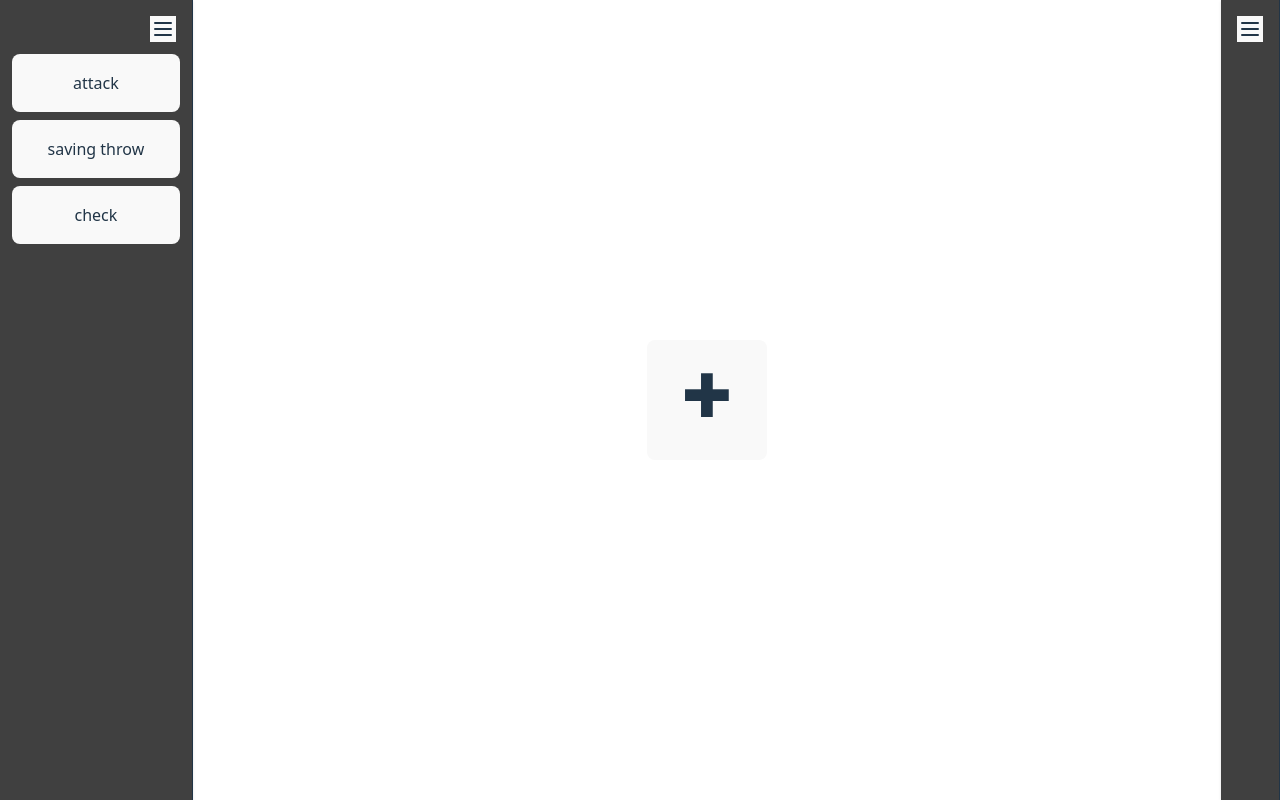
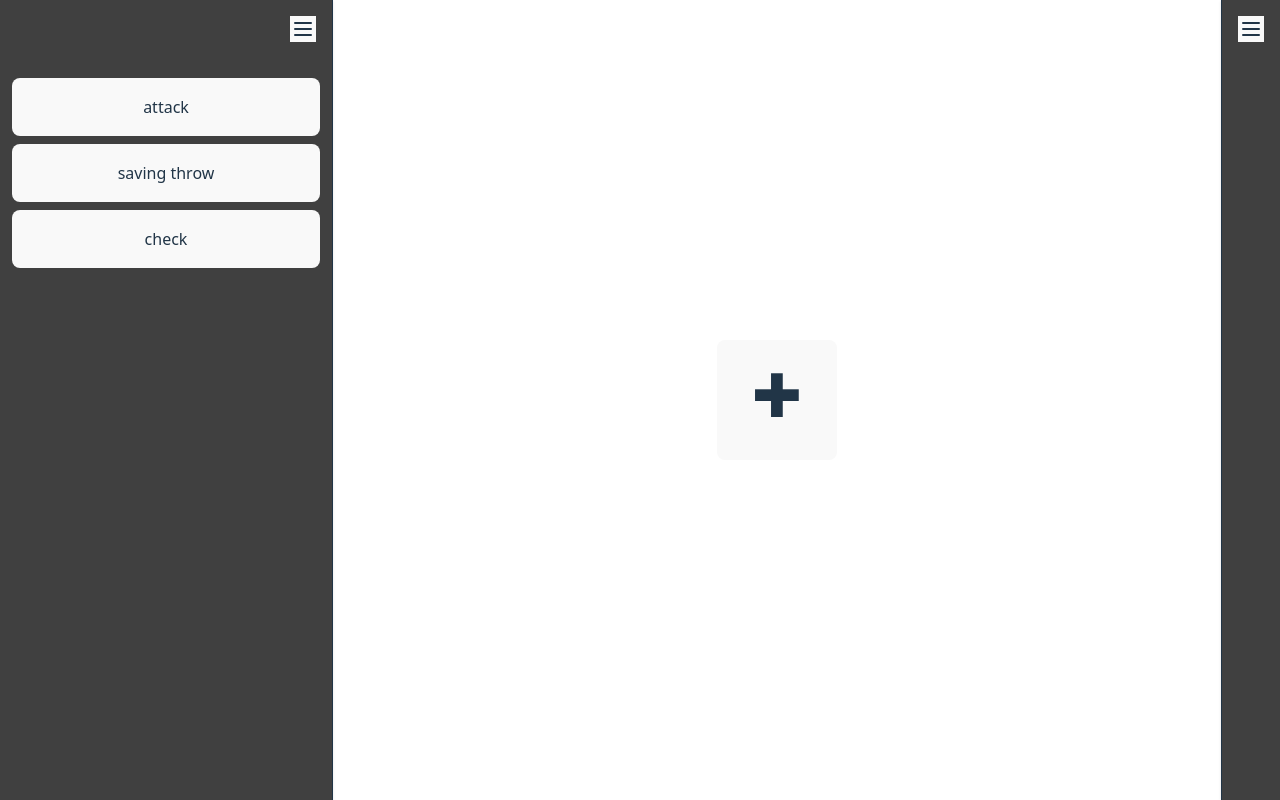
Before and after one commit to Pippocimut/Dice-rolling-react-project, a React (Vite) app: page / in a window 1280 px wide. Both pictures are taken after a click on the button 29 px from the left and 29 px from the top of the page. Built offline with nearby package versions, Linux system fonts and the light colour scheme.

Commit message:
PRetty history implemented

```diff
--- a/src/pages/main/components/TagsSideBar/Sidebar.tsx
+++ b/src/pages/main/components/TagsSideBar/Sidebar.tsx
@@ -1,4 +1,4 @@
-import {useState} from "react"
+import {useEffect, useRef, useState} from "react"
 
 type Props = {
     direction: "left" | "right";
@@ -8,9 +8,19 @@ type Props = {
 export default function Sidebar({children, direction = "left"}: Props) {
     const [expanded, setExpanded] = useState(false)
 
+    const listRef = useRef<HTMLUListElement>(null);
+
+    // This effect will run when the component mounts and when children change
+    useEffect(() => {
+        if (listRef.current) {
+            listRef.current.scrollTop = listRef.current.scrollHeight;
+        }
+    }, [children, expanded]);
+
+
     return (
-        <aside className={"min-h-screen h-fit" + ` transition-all ${expanded ? "w-60" : "w-15"}`}>
-            <nav className="min-h-screen h-full flex flex-col bg-neutral-700 border-r shadow-sm">
+        <aside className={"min-h-screen max-h-screen h-screen " + ` transition-all ${expanded ? "w-120" : "w-15"}`}>
+            <nav className={"h-full flex flex-col bg-neutral-700 " + (direction === "right"? "border-l": "border-r") +" shadow-sm"}>
                 <div
                     className={"p-4 pb-2 flex "+(direction === "left" ? "justify-end" : "justify-start")}>
                     <button
@@ -28,7 +38,8 @@ export default function Sidebar({children, direction = "left"}: Props) {
                     </button>
                 </div>
 
-                <ul className={`flex-1 px-3 w-full ${expanded ? "block" : "hidden"} transition-all`}>
+                <ul ref={listRef}
+                     className={`flex-1 px-3 w-full my-6 ${expanded ? "block" : "hidden"} transition-all h-full overflow-y-auto`}>
                     {children}
                 </ul>
 
--- a/src/pages/main/index.tsx
+++ b/src/pages/main/index.tsx
@@ -1,11 +1,11 @@
-import { RollButton } from "./components/RollButton";
-import { useState } from "react";
-import { type ButtonData, useButtonList } from "../../data/buttonListDAO.ts";
-import { type Tag } from "../../data/tagsDAO.ts";
-import { CreateButtonDialog } from "./components/CreateButtonDialog";
-import { EditButtonDialog } from "./components/EditButtonDialog";
-import { TagsSideBar } from "./components/TagsSideBar";
-import { useButtonPressedHistory, type ButtonPressRecord } from "../../data/rollHistoryDAO.ts";
+import {RollButton} from "./components/RollButton";
+import {useState} from "react";
+import {type ButtonData, useButtonList} from "../../data/buttonListDAO.ts";
+import {type Tag} from "../../data/tagsDAO.ts";
+import {CreateButtonDialog} from "./components/CreateButtonDialog";
+import {EditButtonDialog} from "./components/EditButtonDialog";
+import {TagsSideBar} from "./components/TagsSideBar";
+import {useButtonPressedHistory, type ButtonPressRecord} from "../../data/rollHistoryDAO.ts";
 import Sidebar from "./components/TagsSideBar/Sidebar.tsx";
 
 export function Main() {
@@ -30,7 +30,7 @@ export function Main() {
 
     return (
         <div className={"flex flex-row h-screen w-full justify-start items-start"}>
-            <TagsSideBar selectedTag={selectedTag} setSelectedTag={setSelectedTag} />
+            <TagsSideBar selectedTag={selectedTag} setSelectedTag={setSelectedTag}/>
             <div className={"flex flex-col h-full gap-20 w-full items-center justify-around"}>
                 <ul id="buttons"
                     className={"flex flex-row flex-wrap gap-2 m-4 p-4 w-full justify-center items-center h-fit"}>
@@ -44,7 +44,7 @@ export function Main() {
                                         editButton={() => editButton(index)}
                                         color={buttonData.color}
                                         tag={buttonData.tag}
-                                key={index} />
+                                        key={index}/>
                         </div>)
                     })}
                     <button
@@ -57,7 +57,7 @@ export function Main() {
                 <CreateButtonDialog
                     isOpen={isOpenCreateDialog}
                     onClose={() => setIsOpenCreateDialog(false)}
-                    tag={selectedTag} />
+                    tag={selectedTag}/>
 
                 {selectedButtonIndex !== null ?
                     <EditButtonDialog
@@ -67,20 +67,29 @@ export function Main() {
                         deleteButton={() => {
                             updateButtonList(buttonList.filter((_: object, i: number) => i !== selectedButtonIndex))
                             setIsOpenEditDialog(false)
-                        }} /> : null}
+                        }}/> : null}
             </div>
             <Sidebar direction={"right"}>
-                <ul id="history"
-                    className={"flex flex-row flex-wrap gap-2 m-4 p-4 w-full justify-center items-center h-fit"}>
                 {buttonHistory && buttonHistory.map((historyData: ButtonPressRecord, index: number) => {
                     return (
-                            <div key={index} className={"p-4 m-4 text-white " + historyData.color + " h-fit max-w-80 text-left"}>
+                        <div key={index}
+                             className={"p-4 w-full my-4 text-white " + historyData.color + " h-fit max-w-80 text-left"}>
                             <h3 className={"mr-auto font-bold text-xl"}>{historyData.name}</h3>
                             <p>{historyData.tag}</p>
+
+                            {historyData.rollResult && historyData.rollResult.map((rollResult, index) => {
+                                return (
+                                    <div key={index} className={"text-left py-4 px-4"}>
+                                        <p>Roll for: {rollResult.name}</p>
+                                        <p>Total: {rollResult.total}</p>
+                                        <p>With Advantage: {rollResult.totalAdv}</p>
+                                        <p>With Disadvantage: {rollResult.totalDis}</p>
                                     </div>
                                 )
                             })}
-                </ul>
+                        </div>
+                    )
+                })}
             </Sidebar>
         </div>)
 }
```
Lines whose indentation alone changed are shown as unchanged.
